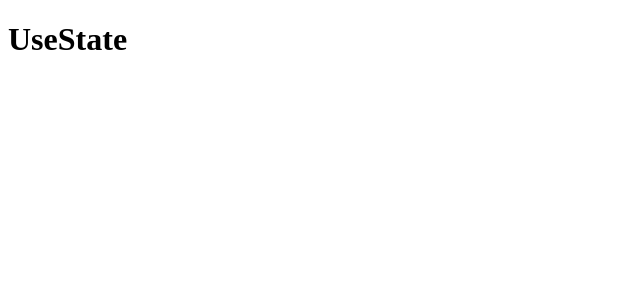
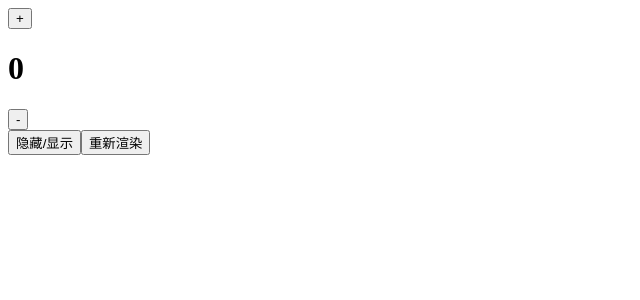
Before and after one commit to JiangHaoLiuGit/react-newCK, a React (Create React App) app: page / in a window 1280 px wide. Shown: the top 300 px of the page, without its empty margins (0-640 px from the left). Built offline with nearby package versions, Linux system fonts and the light colour scheme.

Commit message:
hookUseState

```diff
--- a/src/view/HOOK/UseState.js
+++ b/src/view/HOOK/UseState.js
@@ -1,7 +1,43 @@
-import React from 'react'
-
+import React,{useState, useSyncExternalStore} from 'react'
 export default function UseState(props){
+    const [n,setN] = useState(0)//使用一个状态,该状态的默认值是0
+    //n得到状态值
+    //setN,得到一个函数,用于改变状态
+    const [visible , setVisible ] = useState(true);
+    const [,setNull] = useState({})
     return <>
-        <h1>UseState</h1>
+        <div style={{display:visible?'block':'none'}}>
+            <button onClick={()=>{
+                setN(n+1)
+                // setN(n+1)
+                // 写两遍setN(n+1)是没有用的,他会把他收集起来,最后一起调用,并且这两次的n的值都是0
+                // 如果要执行两遍可以这么写
+                // setN(prev => prev+1)
+                // setN(prev => prev+1)
+            }}>+</button>
+            <h1>{n}</h1>
+            <button onClick={()=>{
+                setN(n-1)
+                setN(n-1)
+            }}>-</button>
+        </div>
+        <button onClick={()=>{setVisible(!visible)}}>
+            隐藏/显示
+        </button>
+        <button onClick={()=>{setNull()}}>重新渲染</button>
     </>
 }
+
+
+
+// class TestClass extends React.Component{
+//     render(){
+//         console.log("cl , render")
+//         return <>
+//             <h1>类组件</h1>
+//             <button onClick={()=>{
+//                 this.forceUpdate()
+//             }}>刷新</button>
+//         </>
+//     }
+// }
```
Also changed, not shown: src/view/HOOK/UseState1.js (added, +30 -0 lines), 1 other file (tests, documents, lock files or other folders).
